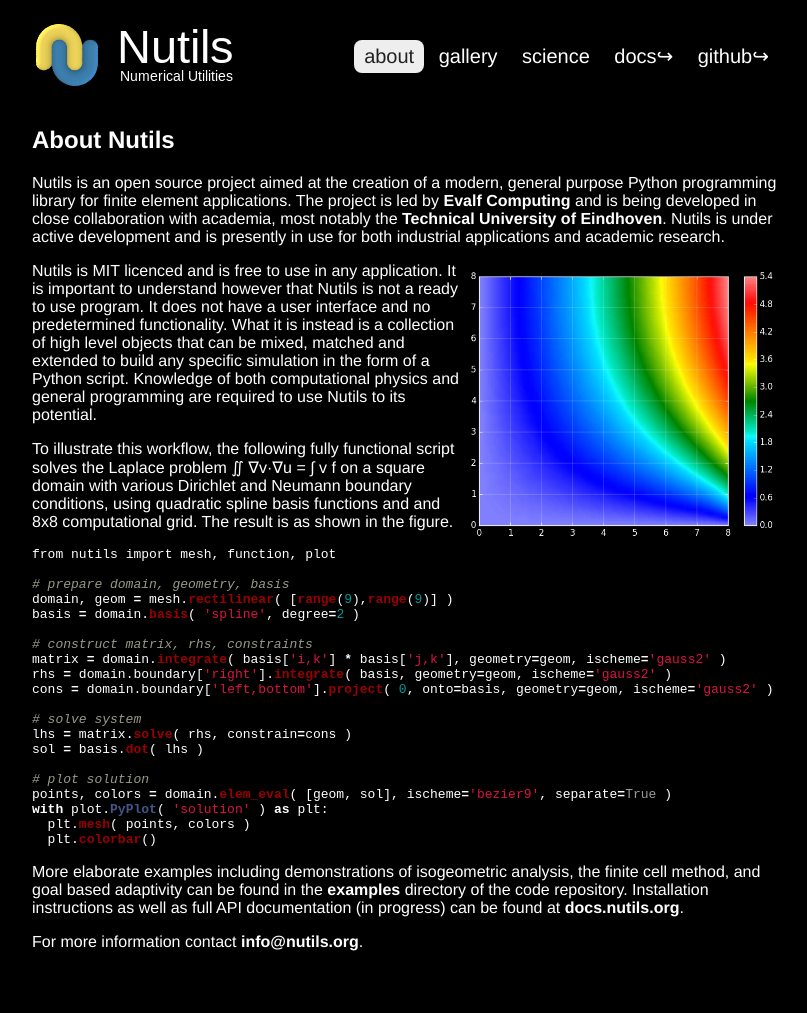
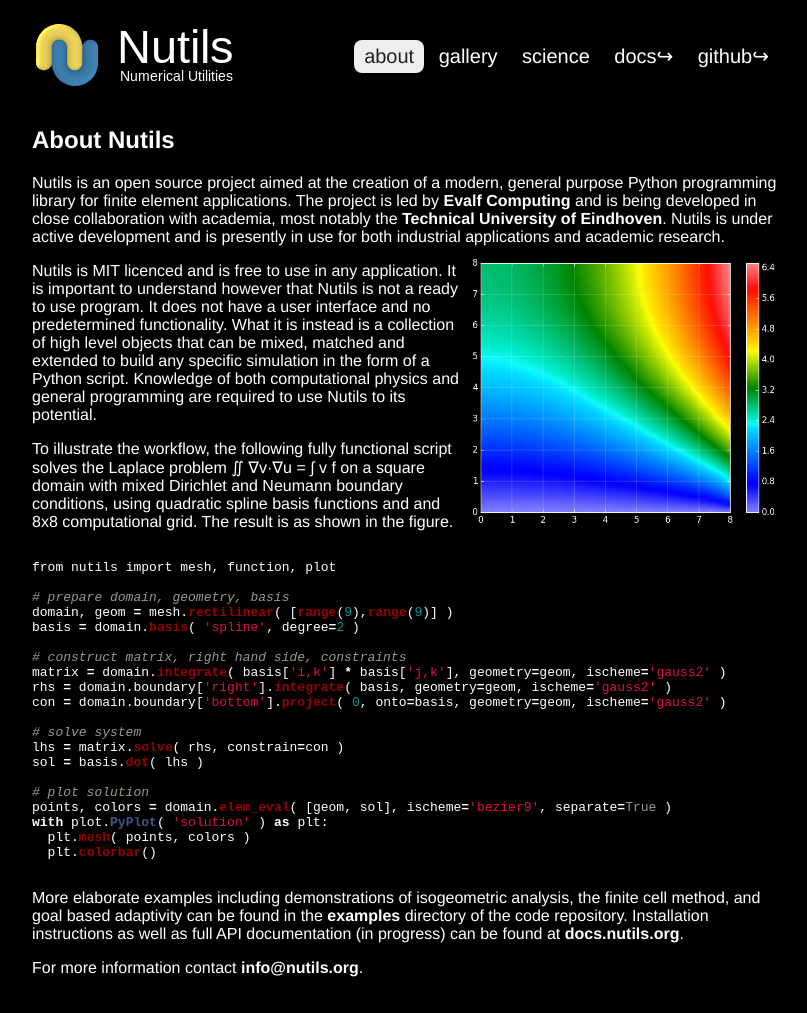
Before and after one commit to nutils/nutils.github.io, a Jekyll site: the page built from about.html, in a window 1280 px wide. Shown: the whole page, without its empty margins (233-1040 px from the left). Built offline with Jekyll 4.4.1, drawn with Linux system fonts in a browser that asks for light colours; before the commit the page ends 987 px from its top, so only the background shows below that.

Commit message:
fix about page on small screens

```diff
--- a/about.html
+++ b/about.html
@@ -12,9 +12,9 @@
 developed in close collaboration with academia, most notably the <a
 href="http://tue.nl">Technical University of Eindhoven</a>. Nutils is under
 active development and is presently in use for both industrial applications and
-academic research.</p>
-
+academic research.
 <img src="/images/laplace.png" width="320" style="float: right;">
+</p>
 
 <p>Nutils is MIT licenced and is free to use in any application. It is
 important to understand however that Nutils is not a ready to use program. It
@@ -24,8 +24,8 @@
 Knowledge of both computational physics and general programming are required to
 use Nutils to its potential.</p>
 
-<p>To illustrate this workflow, the following fully functional script solves
-the Laplace problem ∬ ∇v·∇u = ∫ v f on a square domain with various Dirichlet
+<p>To illustrate the workflow, the following fully functional script solves
+the Laplace problem ∬ ∇v·∇u = ∫ v f on a square domain with mixed Dirichlet
 and Neumann boundary conditions, using quadratic spline basis functions and and
 8x8 computational grid. The result is as shown in the figure.</p>
 
@@ -36,13 +36,13 @@
 domain, geom = mesh.rectilinear( [range(9),range(9)] )
 basis = domain.basis( 'spline', degree=2 )
 
-# construct matrix, rhs, constraints
+# construct matrix, right hand side, constraints
 matrix = domain.integrate( basis['i,k'] * basis['j,k'], geometry=geom, ischeme='gauss2' )
 rhs = domain.boundary['right'].integrate( basis, geometry=geom, ischeme='gauss2' )
-cons = domain.boundary['left,bottom'].project( 0, onto=basis, geometry=geom, ischeme='gauss2' )
+con = domain.boundary['bottom'].project( 0, onto=basis, geometry=geom, ischeme='gauss2' )
 
 # solve system
-lhs = matrix.solve( rhs, constrain=cons )
+lhs = matrix.solve( rhs, constrain=con )
 sol = basis.dot( lhs )
 
 # plot solution
--- a/css/syntax.css
+++ b/css/syntax.css
@@ -1,4 +1,4 @@
-.highlight  { background: black; margin: 0px; }
+.highlight  { margin: 0px; clear: both; overflow: scroll; }
 .highlight .c { color: #999988; font-style: italic } /* Comment */
 .highlight .err { color: #a61717; background-color: #e3d2d2 } /* Error */
 .highlight .k { font-weight: bold } /* Keyword */
```
Also changed, not shown: images/laplace.png.
